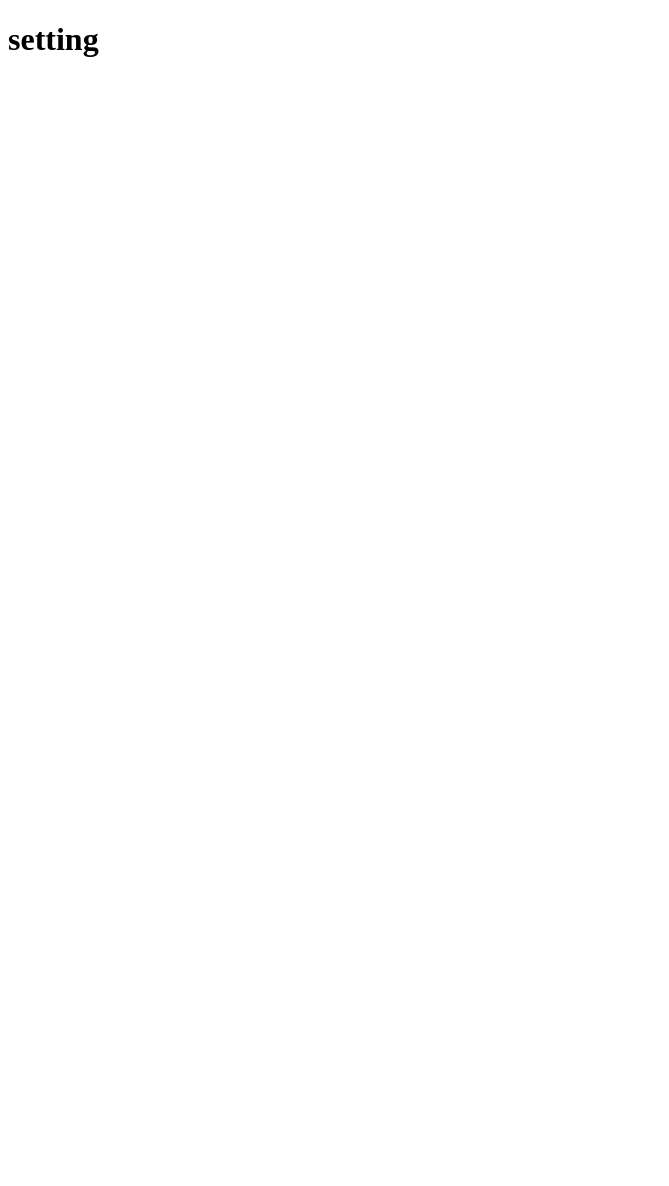
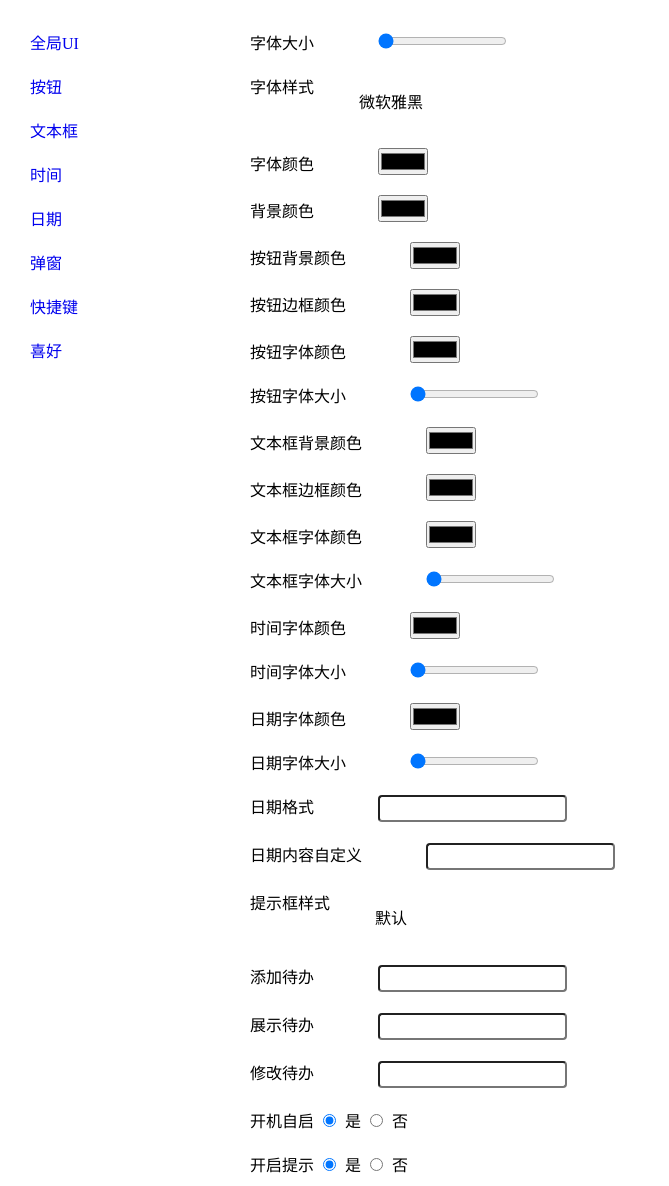
Before and after one commit to Hello-1660/wind, an Electron app: page src/html/setting.html in a window 900 px wide. Shown: the whole page, without its empty margins (0-669 px from the left). Before the commit the page ends 800 px from the top, so only its background shows below. Drawn offline with Linux system fonts and the light colour scheme; no server answers.

Commit message:
完成设置页面的配置数据渲染，下拉框设计

```diff
--- /dev/null
+++ b/src/css/setting.css
@@ -0,0 +1,92 @@
+* {
+    padding: 0;
+    margin: 0;
+    text-decoration: none;
+    list-style: none;
+    user-select: none;
+}
+
+li {
+    border-radius: 6px;
+}
+
+li:hover {
+    background-color: rgba(87, 87, 87, 0.208);
+    cursor: pointer;
+}
+
+
+/* 左侧设置列表 */
+.setting {
+    position: relative;
+}
+
+.setting_list {
+    position: fixed;
+    top: 20px;
+    left: 20px;
+    width: 200px;
+}
+
+.setting_list li {
+    padding: 10px;
+}
+
+.setting_set_list {
+    position: absolute;
+    top: 20px;
+    left: 240px;
+    width: 610px;
+}
+
+.setting_set_list li {
+    padding: 10px;
+}
+
+
+.fontFamily, .tipStyle {
+    border-radius: 5px;
+    margin: 0 30px;
+    padding: 5px 10px;
+    background-color: rgb(255, 255, 255);
+    text-align: center;
+}
+
+.select {
+    display: flex;
+    justify-content: flex-start;
+    align-items: top;
+}
+
+.select_head {
+    padding: 10px 5px;
+}
+
+.select_body {
+    display: none;
+}
+
+.select_body div {
+    padding: 10px 5px;
+    border-radius: 5px;
+}
+
+.select_body div:hover {
+    background-color: rgba(87, 87, 87, 0.208);
+}
+
+input {
+    margin: 0 60px;
+    opacity: none;
+    outline: none;
+}
+
+
+input[type="radio"] {
+    margin: 5px;
+}
+
+input[type="text"] {
+    padding: 4px;
+    border-radius: 4px;
+}
--- a/src/html/setting.html
+++ b/src/html/setting.html
@@ -3,9 +3,171 @@
 <head>
     <meta charset="UTF-8">
     <meta name="viewport" content="width=device-width, initial-scale=1.0">
-    <title>setting</title>
+    <title>设置</title>
+    <link rel="stylesheet" href="../css/setting.css">
+    <script src="../js/setting.js"></script>
 </head>
 <body>
-    <h1>setting</h1>
+    <div class="setting">
+        <!-- 左侧选择列表 -->
+        <ul class="setting_list">
+            <li><a href="#globalUI">全局UI</a></li>
+            <li><a href="#buttonUI">按钮</a></li>
+            <li><a href="#textUI">文本框</a></li>
+            <li><a href="#timeUI">时间</a></li>
+            <li><a href="#dateUI">日期</a></li>
+            <li><a href="#tipUI">弹窗</a></li>
+            <li><a href="#shortcutKey">快捷键</a></li>
+            <li><a href="#happy">喜好</a></li>
+        </ul>
+
+        <ul class="setting_set_list">
+            <li id="globalUI">
+                <label for="fontSize">字体大小</label>
+                <input id="fontSize" type="range" min="12" max="24" value="12">
+            </li>
+
+            <li class="select">
+                <div>字体样式</div>
+
+                <div class="fontFamily">
+                    <div id="fontFamilyHead" class="select_head">微软雅黑</div>
+
+                    <div id="fontFamilys" class="select_body">
+                        <div>微软雅黑</div>
+                        <div>宋体</div>
+                        <div>黑体</div>
+                        <div>微软正黑体</div>
+                        <div>楷体</div>
+                        <div>新宋体</div>
+                        <div>仿宋</div>
+                    </div>
+                </div>
+            </li>
+
+            <li>
+                <label for="fontColor">字体颜色</label>
+                <input id="fontColor" type="color">
+            </li>
+
+            <li>
+                <label for="">背景颜色</label>
+                <input id="bgColor" type="color"></input>
+            </li>
+
+            <li id="buttonUI">
+                <label for="buttonColor">按钮背景颜色</label>
+                <input id="buttonColor" type="color"></input>
+            </li>
+
+            <li>
+                <label for="buttonBorderColor">按钮边框颜色</label>
+                <input id="buttonBorderColor" type="color"></input>
+            </li>
+
+            <li>
+                <label for="buttonFontColor">按钮字体颜色</label>
+                <input id="buttonFontColor" type="color"></input>
+            </li>
+
+            <li>
+                <label for="buttonFontSize">按钮字体大小</label>
+                <input id="buttonFontSize" type="range" min="12" max="24" value="12"></input>
+            </li>
+
+            <li id="textUI">
+                <label for="textColor">文本框背景颜色</label>
+                <input id="textColor" type="color">
+            </li>
+
+            <li>
+                <label for="textBorderColor">文本框边框颜色</label>
+                <input id="textBorderColor" type="color"></input>
+            </li>
+
+            <li>
+                <label for="textFontColor">文本框字体颜色</label>
+                <input id="textFontColor" type="color"></input>
+            </li>
+
+            <li>
+                <label for="textFontSize">文本框字体大小</label>
+                <input id="textFontSize" type="range" min="12" max="24" value="12"></input>
+            </li>
+
+            <li id="timeUI">
+                <label for="timeFontColor">时间字体颜色</label>
+                <input id="timeFontColor" type="color"></input>
+            </li>
+
+            <li>
+                <label for="timeFontSize">时间字体大小</label>
+                <input id="timeFontSize" type="range" min="12" max="36" value="12"></input>
+            </li>
+
+            <li id="dateUI">
+                <label for="dateFontColor">日期字体颜色</label>
+                <input id="dateFontColor" type="color"></input>
+            </li>
+
+            <li>
+                <label for="dateFontSize">日期字体大小</label>
+                <input id="dateFontSize" type="range" min="12" max="36" value="12"></input>
+            </li>
+
+            <li>
+                <label for="">日期格式</label>
+                <input id="dateFormat" type="text">
+            </li>
+
+            <li>
+                <label for="dateContent">日期内容自定义</label>
+                <input id="dateContent" type="text"></input>
+            </li>
+
+            <li id="tipUI" class="select">
+                <label for="">提示框样式</label>
+
+                <div class="tipStyle">
+                    <div id="tipStyleHead" class="select_head">默认</div>
+
+                    <div id="tipStyles" class="select_body">
+                        <div>默认</div>
+                    </div>
+                </div>
+            </li>
+
+            <li id="shortcutKey">
+                <label for="addTodo">添加待办</label>
+                <input id="addTodo" type="text">
+            </li>
+
+            <li>
+                <label for="showTodo">展示待办</label>
+                <input id="showTodo" type="text"></input>
+            </li>
+
+            <li>
+                <label for="updateTodo">修改待办</label>
+                <input id="updateTodo" type="text"></input>
+            </li>
+
+            <li id="happy">
+                <label for="">开机自启</label>
+                <input id="enable" type="radio" name="isEnable" checked></input>
+                <label for="enable">是</label>
+                <input id="desable" type="radio" name="isEnable"></input>
+                <label for="desable">否</label>
+            </li>
+
+            <li>
+                <label for="">开启提示</label>
+                <input id="entip" type="radio" name="isTip" checked></input>
+                <label for="entip">是</label>
+                <input id="destip" type="radio" name="isTip"></input>
+                <label for="destip">否</label>
+            </li>
+        </ul>
+    </div>
 </body>
 </html>
--- a/src/js/script.js
+++ b/src/js/script.js
@@ -1,6 +1,6 @@
 document.addEventListener('DOMContentLoaded', async () => {
-   // 获取设置数据模型
-   const config = await window.electronAPI.getSettingModel()
+    // 获取设置数据模型
+    const config = await window.electronAPI.getSettingModel()
 
 
     // 渲染配置
@@ -13,8 +13,10 @@ document.addEventListener('DOMContentLoaded', async () => {
 
         time.style.color = config.ui.timeFontColor
         time.style.fontSize = config.ui.timeFontSize + 'px'
+        time.style.fontFamily = config.ui.timeFontFamily
         date.style.color = config.ui.dateFontColor
         date.style.fontSize = config.ui.dateFontSize + 'px'
+        date.style.fontFamily = config.ui.dateFontFamily
 
 
         setInterval(() => {
--- /dev/null
+++ b/src/js/setting.js
@@ -0,0 +1,128 @@
+document.addEventListener('DOMContentLoaded', async () => {
+    // 获取数据模型
+    const config = await window.electronAPI.getSettingModel()
+
+
+    //  渲染配置
+    const body = document.body
+    const input = document.querySelectorAll('input')
+    const a = document.querySelectorAll('a')
+    const fontFamily = document.querySelector('.fontFamily')
+    const fontFamilyHead = document.querySelector('#fontFamilyHead')
+    const fontFamilys = document.querySelector('#fontFamilys')
+    const tipStyle = document.querySelector('.tipStyle')
+    const tipStyleHead = document.querySelector('#tipStyleHead')
+    const tipStyles = document.querySelector('#tipStyles')
+
+
+
+
+
+    setConfig(config)
+
+    // 渲染配置
+    function setConfig(config) {
+        if (!config) return
+
+        // 通用设置
+        body.style.fontSize = config.ui.fontSize + 'px'
+        body.style.fontFamily = config.ui.font
+        body.style.color = config.ui.fontColor
+        body.style.backgroundColor = config.ui.bgc
+
+
+        input.forEach(item => {
+            // 按钮属性
+            if (item.type === 'button') {
+                item.style.backgroundColor = config.ui.btnBgcColor
+                item.style.borderColor = config.ui.btnBorderColor
+                item.style.color = config.ui.btnFontColor
+                item.style.fontSize = config.ui.btnFontSize + 'px'
+            }
+
+            //
+            if (item.type === 'text') {
+                item.style.backgroundColor = config.ui.textBgcColor
+                item.style.borderColor = config.ui.textBorderColor
+                item.style.color = config.ui.textFontColor
+                item.style.fontSize = config.ui.textFontSize + 'px'
+                item.style.height = +config.ui.textFontSize + 5 + 'px'
+            }
+        })
+
+        // a 标签
+        a.forEach(item => {
+            item.style.color = config.ui.fontColor
+        })
+
+        // 下拉框
+        fontFamily.style.width = +config.ui.fontSize * 5 + 40 + 'px'
+        tipStyle.style.width = +config.ui.fontSize * 2 + 40 + 'px'
+    }
+
+
+
+
+    // 下拉框
+    if (fontFamily && fontFamilys) {
+        fontFamily.addEventListener('click', (e) => {
+            e.stopPropagation()
+            fontFamilys.style.display = fontFamilys.style.display === 'none' ? 'block' : 'none'
+        })
+
+        // 下拉点击条目
+        const fontFamilysItem = fontFamilys.querySelectorAll('div')
+        fontFamilysItem.forEach(item => {
+            item.addEventListener('click', (e) => {
+                e.stopPropagation()
+
+                if (fontFamilyHead) {
+                    fontFamilyHead.innerText = item.innerText
+                }
+
+                fontFamilys.style.display = 'none'
+            })
+        })
+    }
+
+    if (tipStyle && tipStyles) {
+        tipStyle.addEventListener('click', (e) => {
+            e.stopPropagation()
+            tipStyles.style.display = tipStyles.style.display === 'none' ? 'block' : 'none'
+        })
+
+        const tipStylesItem = tipStyles.querySelectorAll('div')
+        tipStylesItem.forEach(item => {
+            item.addEventListener('click', (e) => {
+                e.stopPropagation()
+
+                if (tipStyleHead) {
+                    tipStyleHead.innerText = item.innerText
+                }
+
+                tipStyles.style.display = 'none'
+            })
+        })
+    }
+
+
+    // 点击其他区域关闭
+    document.addEventListener('click', () => {
+        if (fontFamilys) fontFamilys.style.display = 'none'
+        if (tipStyles) tipStyles.style.display = 'none'
+    })
+
+
+    // 防止点击自生是隐藏
+    if (tipStyle) {
+        tipStyle.addEventListener('click', (e) => {
+            e.stopPropagation()
+        })
+    }
+
+    if (fontFamily) {
+        fontFamilys.addEventListener('click', (e) => {
+            e.stopPropagation()
+        })
+    }
+})
```
Also changed, not shown: src/main.js (+3 -4 lines), 1 other file.
